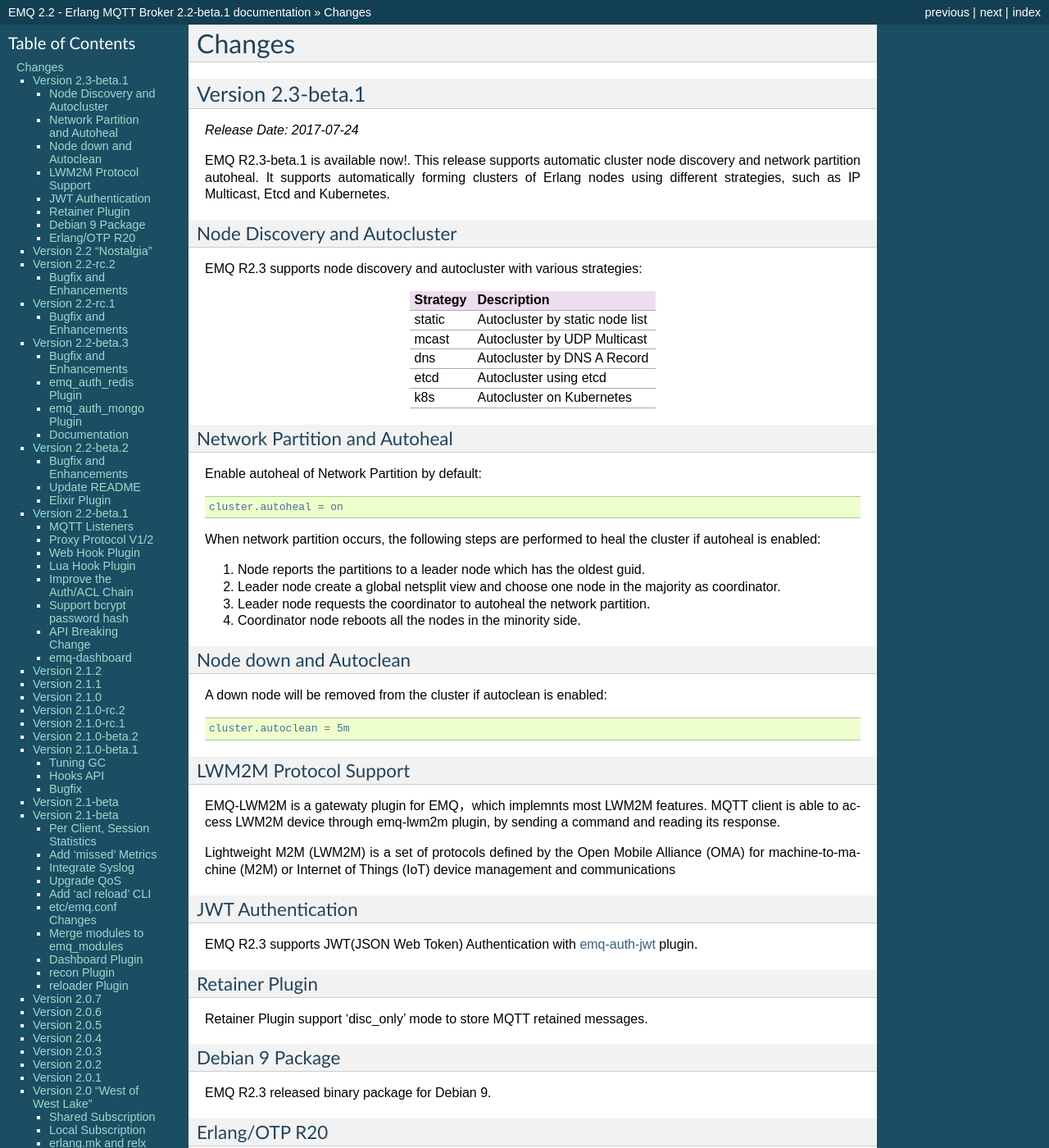
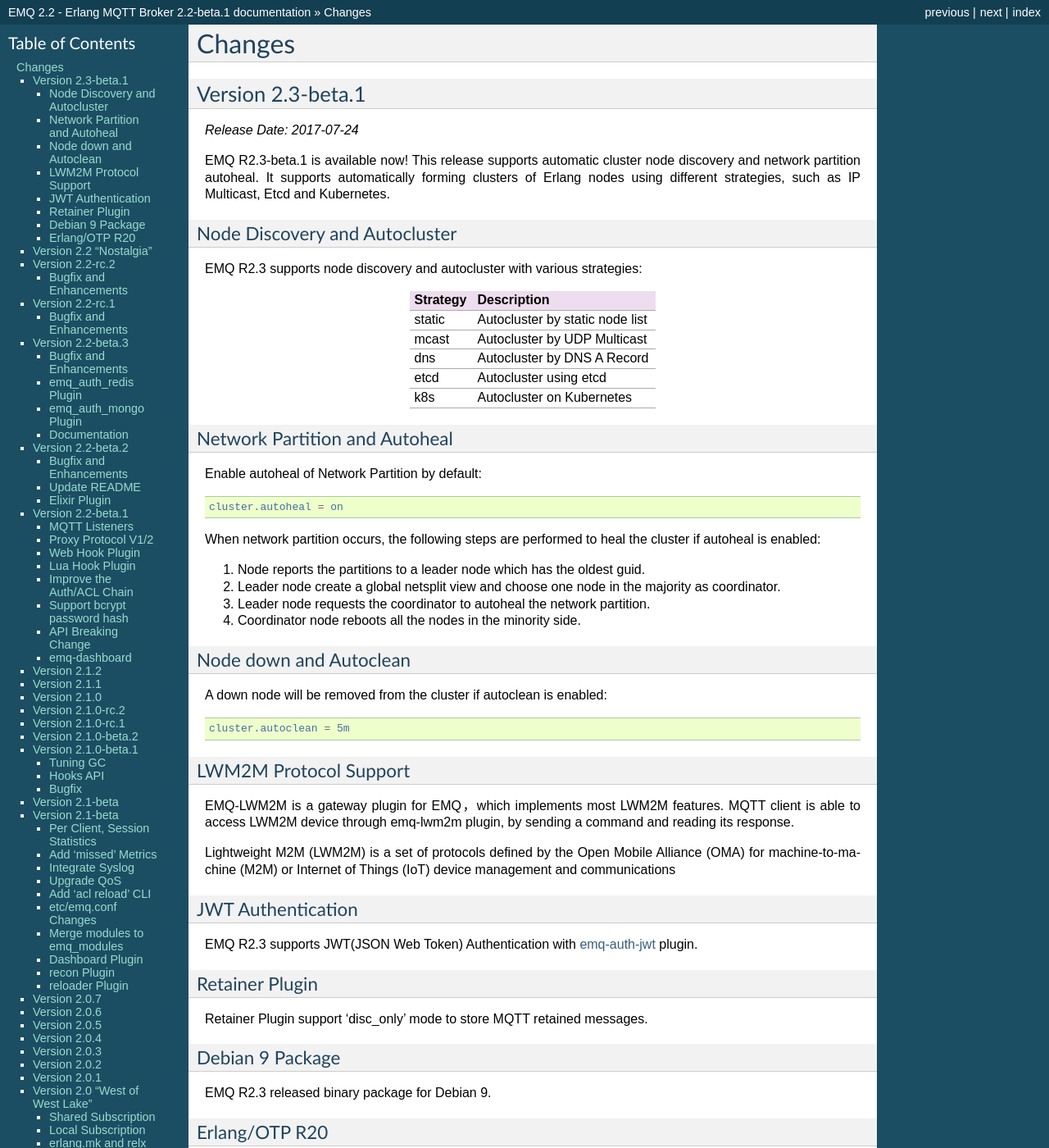
Before and after one commit to emqxarchive/emqx-docs-en, a Sphinx documentation site: the page built from source/changes.rst, in a window 1280 px wide and 1400 px high. Shown: the whole window at 82% size. Built offline with Sphinx 7.4.7, drawn with Linux system fonts in a browser that asks for light colours.

Commit message:
Fixed some typos

```diff
--- a/source/changes.rst
+++ b/source/changes.rst
@@ -13,7 +13,7 @@
 
 *Release Date: 2017-07-24*
 
-EMQ R2.3-beta.1 is available now!. This release supports automatic cluster node discovery and network partition autoheal. It supports automatically forming clusters of Erlang nodes using different strategies, such as IP Multicast, Etcd and Kubernetes.
+EMQ R2.3-beta.1 is available now! This release supports automatic cluster node discovery and network partition autoheal. It supports automatically forming clusters of Erlang nodes using different strategies, such as IP Multicast, Etcd and Kubernetes.
 
 Node Discovery and Autocluster
 --------------------------------
@@ -65,7 +65,7 @@
 LWM2M Protocol Support
 -----------------------
 
-EMQ-LWM2M is a gatewaty plugin for EMQ，which implemnts most LWM2M features. MQTT client is able to access LWM2M device through emq-lwm2m plugin, by sending a command and reading its response.
+EMQ-LWM2M is a gateway plugin for EMQ，which implements most LWM2M features. MQTT client is able to access LWM2M device through emq-lwm2m plugin, by sending a command and reading its response.
 
 Lightweight M2M (LWM2M) is a set of protocols defined by the Open Mobile Alliance (OMA) for machine-to-machine (M2M) or Internet of Things (IoT) device management and communications
 
```
